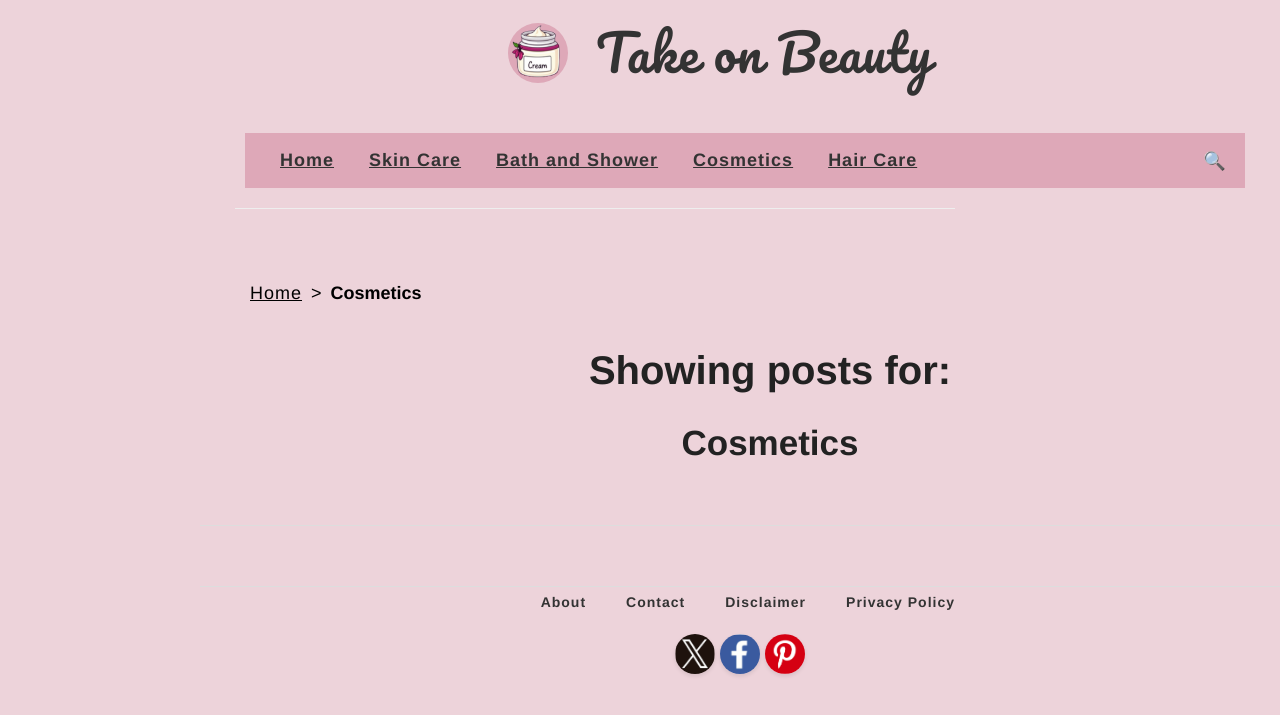
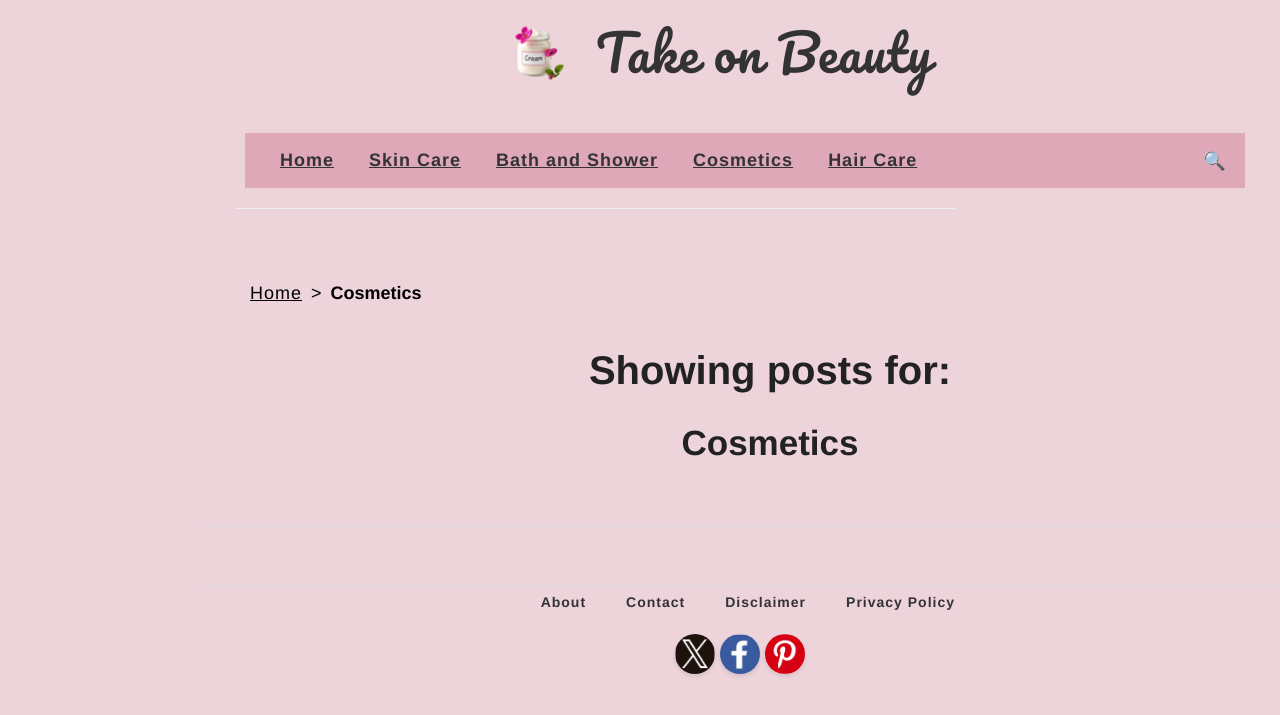
Before and after one commit to QMTesting/takeonbeauty, a Jekyll site: the page built from cosmetics.html, in a window 1280 px wide. Shown: the top 715 px of the page. Built offline with Jekyll 4.4.1, drawn with Linux system fonts in a browser that asks for light colours.

Commit message:
Update _config.yml

```diff
--- a/_config.yml
+++ b/_config.yml
@@ -9,7 +9,7 @@ name: Take on Beauty
 description:
 
 # URL of your avatar or profile pic (you could use your GitHub profile pic)
-avatar: "/images/cream.png"
+avatar: "/images/cream-pink.PNG"
 
 #
 # Flags below are optional
@@ -60,7 +60,7 @@ baseurl: ""
 #
 
 # Site Logo
-logo: "/images/cream.png"
+logo: "/images/cream-pink.PNG"
 
 permalink: /:title/
 
```
